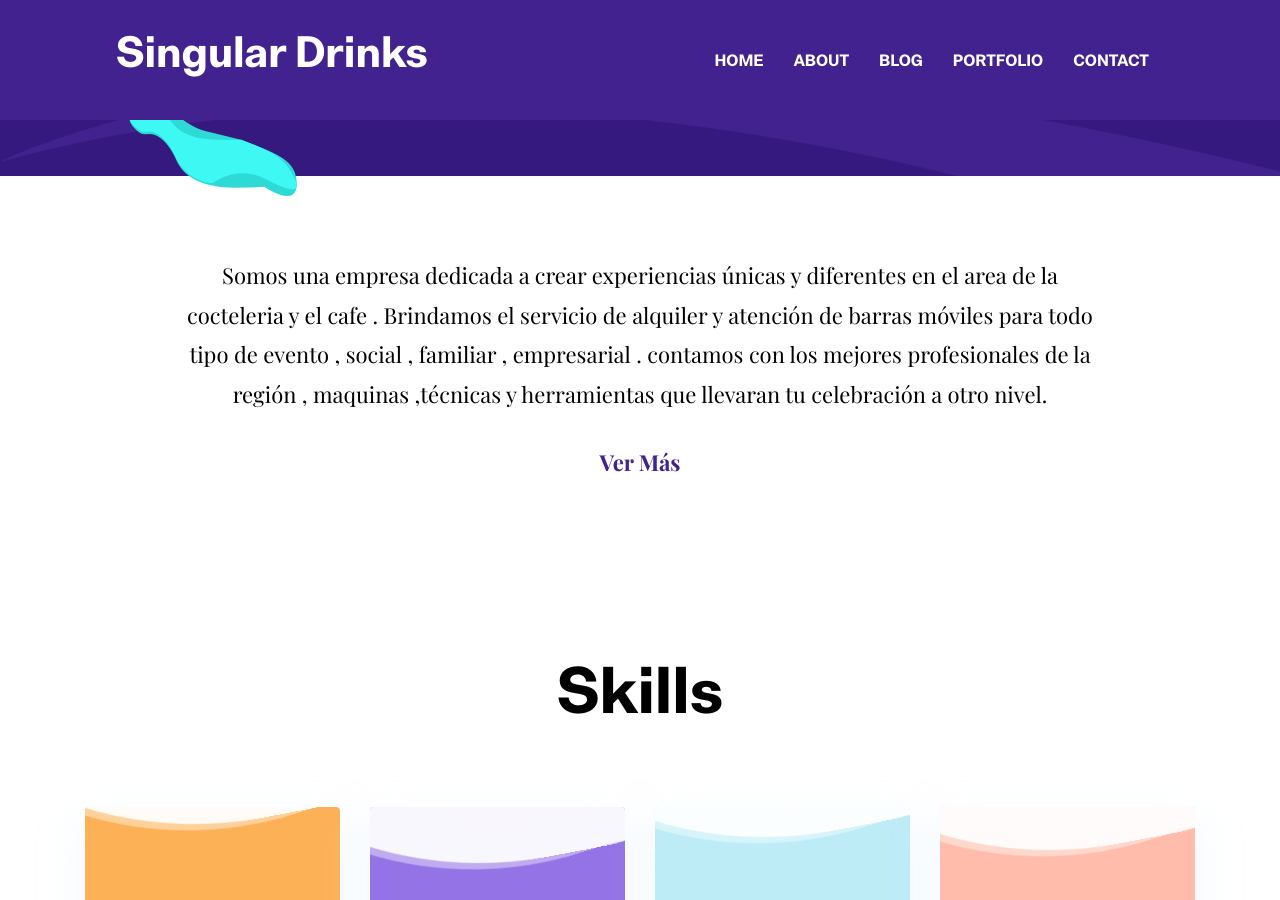
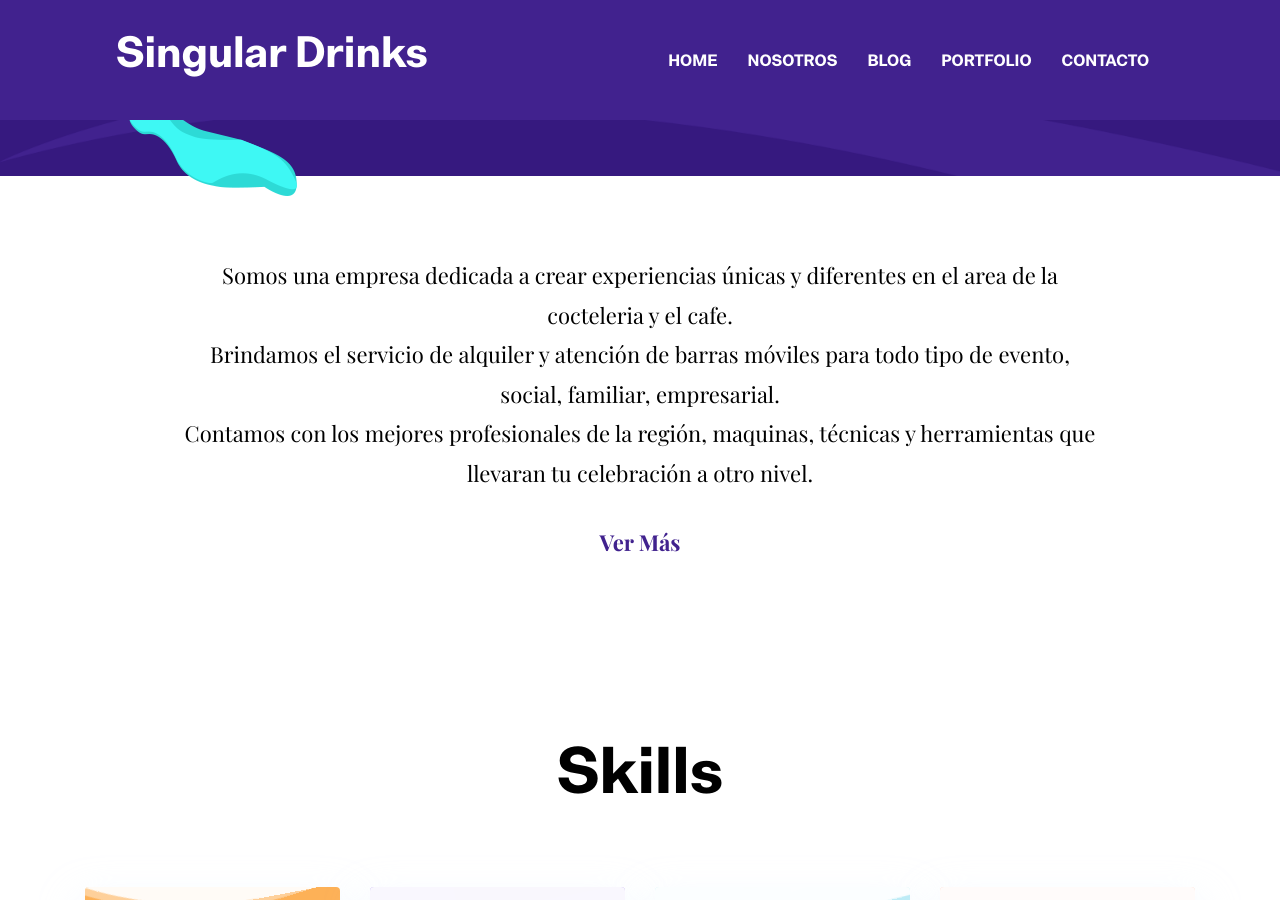
Before and after one commit to SingularDrinks/singulardrinks, a Jekyll site: the page built from index.html, in a window 1280 px wide and 900 px high, scrolled down 772 px. Built offline with Jekyll 4.4.1, drawn with Linux system fonts in a browser that asks for light colours.

Commit message:
update theme

```diff
--- a/_data/settings.yml
+++ b/_data/settings.yml
@@ -11,10 +11,10 @@ address: No apply
 copyright: Copyright &copy; 2020 Designed  & Developed  by (https://maycolsanchezsalazar.com)
 
 menu:
-- {name: About, link: '/about'}
+- {name: Nosotros, link: '/about'}
 - {name: Blog, link: '/blog'}
 - {name: Portfolio, link: '/portfolio'}
-- {name: Contact, link: '/contact'}
+- {name: Contacto, link: '/contact'}
 
 
 #-------------------------------
@@ -52,9 +52,9 @@ social:
 
 # About Section
 blurb:
-  Somos una empresa dedicada a crear experiencias únicas y diferentes en el area de la cocteleria y el cafe .
-  Brindamos el servicio de alquiler y atención de barras móviles para todo tipo de evento , social , familiar , empresarial .
-  contamos con los mejores profesionales de la región , maquinas ,técnicas y herramientas que llevaran tu celebración a otro nivel.
+  Somos una empresa dedicada a crear experiencias únicas y diferentes en el area de la cocteleria y el cafe.
+  <br>Brindamos el servicio de alquiler y atención de barras móviles para todo tipo de evento, social, familiar, empresarial.
+  <br>Contamos con los mejores profesionales de la región, maquinas, técnicas y herramientas que llevaran tu celebración a otro nivel.
 
 blurb-btn-link: '/about'
 blurb-btn-name: Ver Más
```
